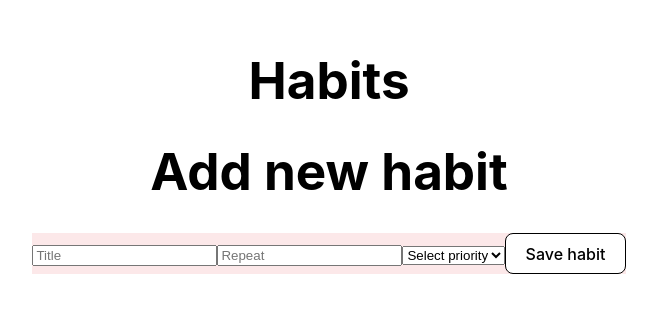
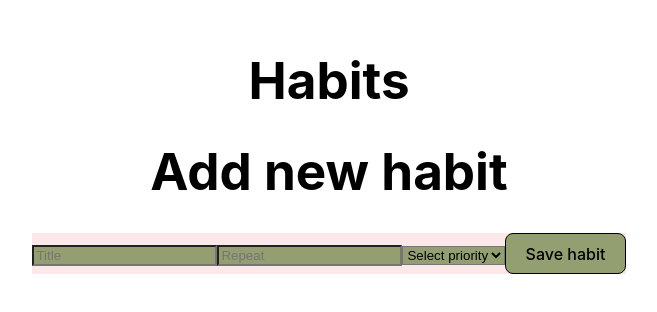
Before and after one commit to giecherry/Productivity-Assistant-Application, a React (Vite) app: page /habits in a window 1280 px wide. Shown: the part 246-558 px from the top of the page, without its empty margins (311-968 px from the left). Built offline with nearby package versions, Linux system fonts and the light colour scheme.

Commit message:
add className

```diff
--- a/src/components/Habit-components/CreateNewHabit.jsx
+++ b/src/components/Habit-components/CreateNewHabit.jsx
@@ -31,18 +31,18 @@ function CreateNewHabit() {
 
             <div className="createHabit">
                 <form onSubmit={AddHabit}>
-                    <input type="text" placeholder="Title" value={title} onChange={(e) => setTitle(e.target.value)} required/>
+                    <input className="HabitTitle" type="text" placeholder="Title" value={title} onChange={(e) => setTitle(e.target.value)} required/>
 
-                    <input type="number" placeholder="Repeat" value={repeat} onChange={(e) => setRepeat(e.target.value)} required/>
+                    <input className="HabitRepeat" type="number" placeholder="Repeat" value={repeat} onChange={(e) => setRepeat(e.target.value)} required/>
 
-                    <select value={priority} onChange={(e) => setPriority(e.target.value)} required>
+                    <select className="HabitPriority" value={priority} onChange={(e) => setPriority(e.target.value)} required>
                         <option value="" disabled>Select priority</option>
                         <option value="High">High</option>
                         <option value="Medium">Medium</option>
                         <option value="Low">Low</option>
                     </select>
 
-                    <button type="submit">Save habit</button>
+                    <button className="HabitButton" type="submit">Save habit</button>
                 </form>
 
                 <ul>
@@ -52,7 +52,7 @@ function CreateNewHabit() {
                         <p>Repeat: {habit.repeat}</p>
                         <p>Priority: {habit.priority}</p>
                         <p>Count your repetitions {counter}</p>
-                        <button onClick={increment}>+</button>
+                        <button className="HabitButton" onClick={increment}>+</button>
                         <button onClick={() => deleteHabit(i)}>Delete</button>
                     </li>
                     ))}
```
